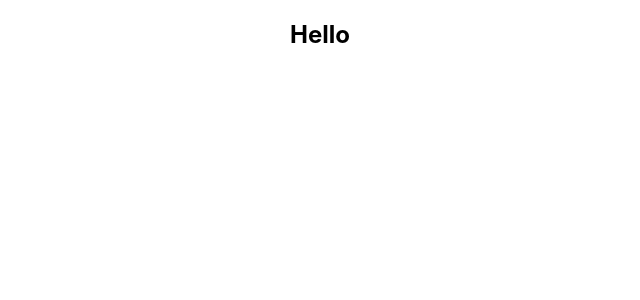
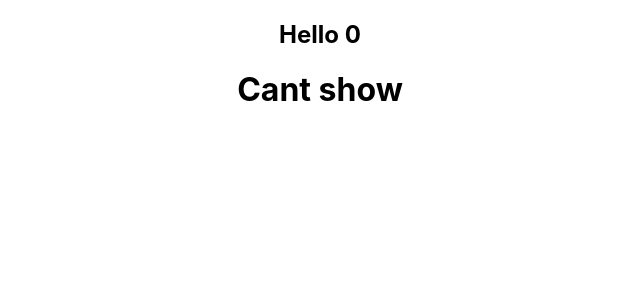
Before and after one commit to karan-tewari/reduxoverkill, a React (Create React App) app: page / in a window 1280 px wide. Shown: the top 300 px of the page, without its empty margins (320-960 px from the left). Built offline with nearby package versions, Linux system fonts and the light colour scheme.

Commit message:
dev tools and state

```diff
--- a/src/App.js
+++ b/src/App.js
@@ -1,11 +1,17 @@
 import React from 'react';
 import './App.css';
+import {useSelector} from 'react-redux';
 
 function App() {
+
+  const counter = useSelector(state => state.counter);
+  const isLogged = useSelector(state=> state.isLogged)
+
   return (
     <div className="App">
-      <h2>Hello</h2>
-    </div>
+      <h2>Hello {counter}</h2>
+      {isLogged ? <h1>This is personal info</h1> : <h1>Cant show</h1>}
+      </div>
   );
 }
 
```
